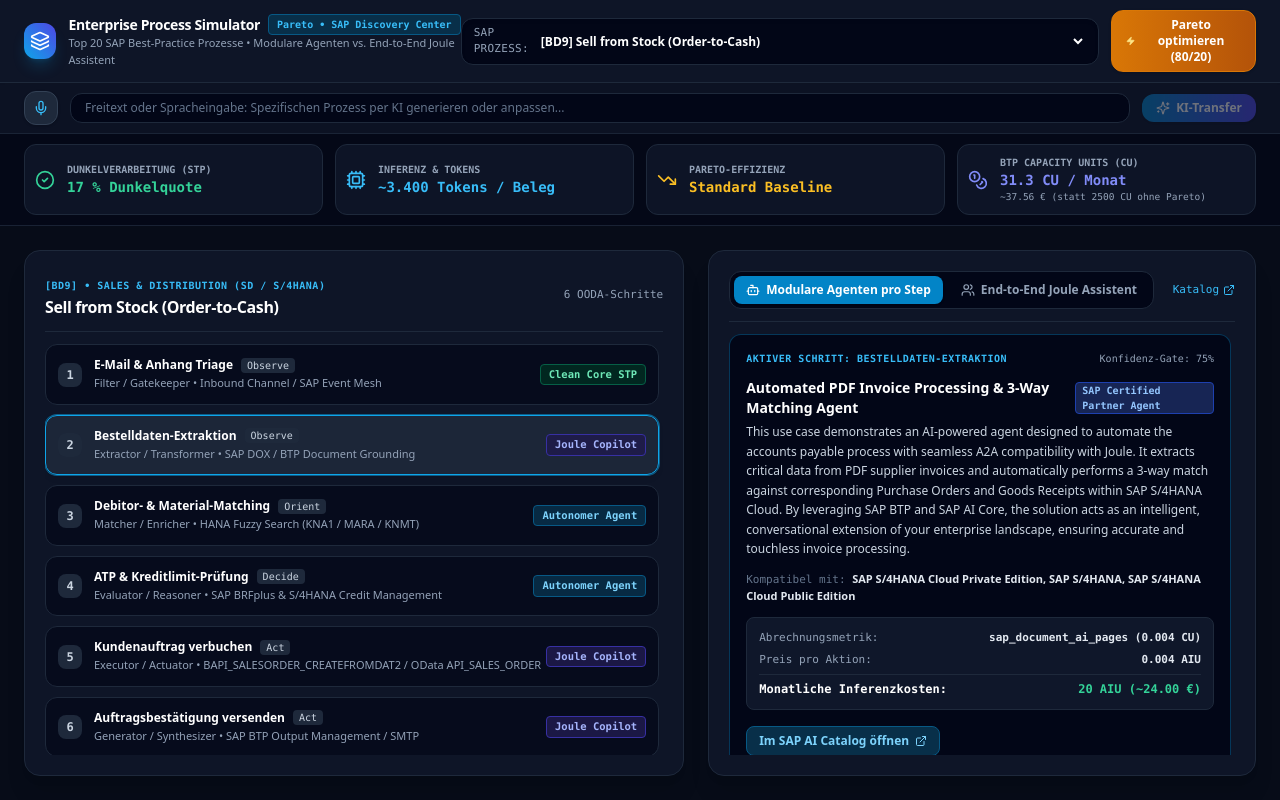
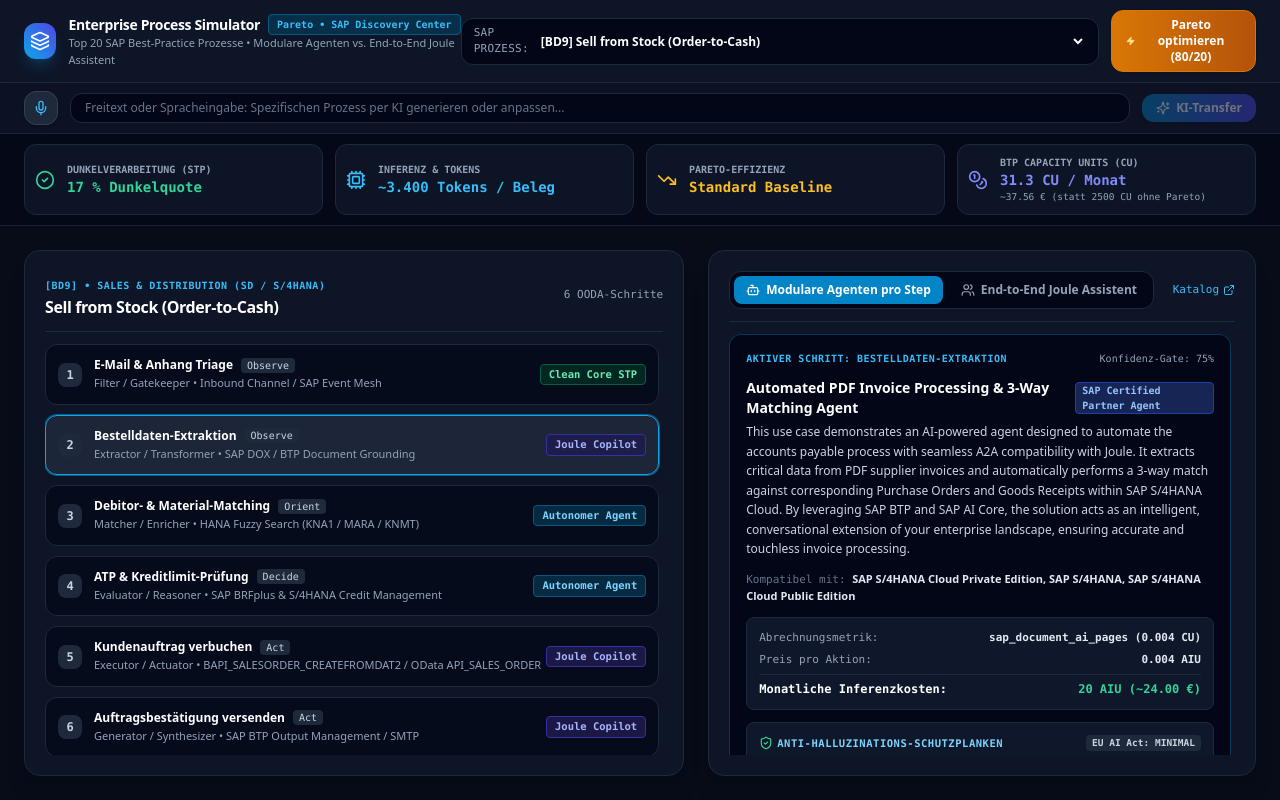
Before and after one commit to NextChapterExperts/EnterpriseProzessSimulator, a Next.js app: page / in a window 1280 px wide. Both pictures are taken after a click on the element 352 px from the left and 445 px from the top of the page. Built offline with nearby package versions, Linux system fonts and the light colour scheme.

Commit message:
feat(governance): display anti-hallucination guardrails, grounding sources, and audit-proof architecture comparison

```diff
--- a/src/components/CleanEnterprise/EnterpriseBoard.tsx
+++ b/src/components/CleanEnterprise/EnterpriseBoard.tsx
@@ -557,6 +557,34 @@
                       </div>
                     </div>
 
+                    {/* Halluzinations-Schutzplanken & Governance */}
+                    <div className="bg-slate-900 p-3 rounded-lg border border-slate-800 space-y-2 text-xs">
+                      <div className="flex items-center justify-between pb-1 border-b border-slate-800">
+                        <span className="font-bold text-sky-300 font-mono text-[10.5px] uppercase tracking-wider flex items-center space-x-1">
+                          <ShieldCheck className="w-3.5 h-3.5 text-emerald-400" />
+                          <span>Anti-Halluzinations-Schutzplanken</span>
+                        </span>
+                        <span className="px-1.5 py-0.2 rounded text-[9.5px] font-mono font-bold bg-slate-800 text-slate-300">
+                          EU AI Act: {activeStep.euAiActRisk || 'MINIMAL'}
+                        </span>
+                      </div>
+
+                      <div className="grid grid-cols-2 gap-2 text-[11px] font-mono">
+                        <div>
+                          <span className="text-slate-500 block">Grounding-Basis:</span>
+                          <span className="text-slate-200 font-semibold">{activeStep.sapGoldenPathTool || 'SAP HANA Trigram / DOX'}</span>
+                        </div>
+                        <div>
+                          <span className="text-slate-500 block">Eskalations-Schwelle:</span>
+                          <span className="text-amber-300 font-semibold">&lt; {activeStep.confidenceGate}% Konfidenz</span>
+                        </div>
+                      </div>
+
+                      <div className="pt-1 border-t border-slate-800/80 text-[11px] text-slate-400 leading-snug">
+                        <strong className="text-emerald-400">Revisions-Garantie:</strong> Kein freies LLM-Schreiben. Verbuchung wird über ABAP CDS Schemavalidierung und S/4HANA ACID Commit abgesichert.
+                      </div>
+                    </div>
+
                     {/* SAP Discovery Center Link */}
                     <div className="pt-1">
                       <a
@@ -758,6 +786,28 @@
                   </div>
                 </div>
 
+                {/* Warum SAP Joule statt Eigenbau (Zero-Halluzination-Architektur) */}
+                <div className="bg-slate-900/90 p-3.5 rounded-xl border border-slate-800 space-y-2 text-xs">
+                  <div className="flex items-center space-x-1.5 text-emerald-400 font-bold text-[11px] font-mono uppercase tracking-wider">
+                    <ShieldCheck className="w-4 h-4" />
+                    <span>Warum SAP Joule statt Eigenbau? (Anti-Halluzination)</span>
+                  </div>
+                  <ul className="space-y-1.5 text-slate-300 text-[11.5px] leading-relaxed">
+                    <li className="flex items-start space-x-2">
+                      <span className="text-emerald-400 font-bold">&bull;</span>
+                      <span><strong>SAP Document Grounding:</strong> Joule generiert keine freien Daten, sondern liest verifizierte Fakten via SAP Knowledge Graph direkt aus HANA Cloud.</span>
+                    </li>
+                    <li className="flex items-start space-x-2">
+                      <span className="text-emerald-400 font-bold">&bull;</span>
+                      <span><strong>Deterministische Commit-Barriere:</strong> Das Modell schreibt niemals direkt in Tabellen. Buchungen laufen ausschließlich über typisierte SAP RAP Business Objects mit automatischem Rollback.</span>
+                    </li>
+                    <li className="flex items-start space-x-2">
+                      <span className="text-emerald-400 font-bold">&bull;</span>
+                      <span><strong>EU AI Act &amp; GoBD-konform:</strong> Keine Kundendaten trainieren öffentliche Basismodelle. Vollständiges Audit-Logging aller Prompts und Entscheidungen nach SOX/GoBD.</span>
+                    </li>
+                  </ul>
+                </div>
+
                 {/* Discovery Center Link */}
                 <div className="pt-2">
                   <a
```
